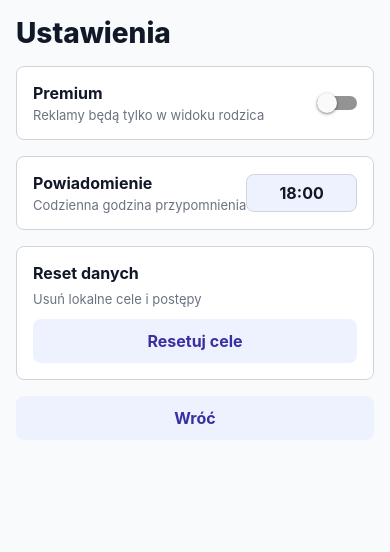
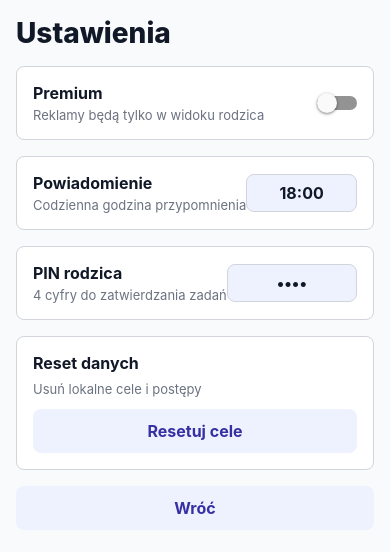
Before and after one commit to rciesielski3/unpeeky, a React Native app: screen / in a window 390 px wide. Both pictures are taken after a click on the button "Ustawienia". Shown: the top 552 px of the page. Built offline with nearby package versions, Linux system fonts and the light colour scheme.

Commit message:
feat: require parent pin for task approval

```diff
--- a/App.tsx
+++ b/App.tsx
@@ -126,6 +126,7 @@ export default function App() {
             onApproveTask={() => handleCompleteTask(activeGoal.id)}
             onBack={() => setRoute("goals")}
             onOpenChildView={() => setRoute("child")}
+            parentPin={settings.parentPin}
           />
         ) : null}
         {route === "child" && activeGoal ? (
--- a/src/domain/goal.ts
+++ b/src/domain/goal.ts
@@ -24,12 +24,14 @@ export type AppSettings = {
   isPremium: boolean;
   notificationTime: string;
   childName: string;
+  parentPin: string;
 };
 
 export const DEFAULT_APP_SETTINGS: AppSettings = {
   isPremium: false,
   notificationTime: "18:00",
-  childName: ""
+  childName: "",
+  parentPin: "1234"
 };
 
 export type GoalDraft = Pick<Goal, "childName" | "rewardName" | "imageUri" | "totalTasks" | "avatarId">;
--- a/src/i18n/strings.ts
+++ b/src/i18n/strings.ts
@@ -34,6 +34,10 @@ export const strings = {
   approveTask: {
     title: "Zatwierdź zadanie",
     subtitle: "Rodzic potwierdza postęp",
+    pinTitle: "PIN rodzica",
+    pinMeta: "Wpisz PIN, żeby zatwierdzić zadanie",
+    pinPlaceholder: "0000",
+    pinError: "PIN jest niepoprawny.",
     progress: (completedTasks: number, totalTasks: number) => `${completedTasks} z ${totalTasks} zadań`,
     remaining: (remainingTasks: number) => `Zostało ${remainingTasks}`,
     approveButton: "Zatwierdź zadanie",
@@ -60,6 +64,10 @@ export const strings = {
     notificationMeta: "Codzienna godzina przypomnienia",
     notificationTimePlaceholder: "HH:MM",
     notificationTimeError: "Wpisz godzinę w formacie HH:MM.",
+    parentPinTitle: "PIN rodzica",
+    parentPinMeta: "4 cyfry do zatwierdzania zadań",
+    parentPinPlaceholder: "1234",
+    parentPinError: "PIN musi mieć dokładnie 4 cyfry.",
     resetTitle: "Reset danych",
     resetMeta: "Usuń lokalne cele i postępy",
     resetButton: "Resetuj cele",
--- a/src/screens/ApproveTaskScreen.tsx
+++ b/src/screens/ApproveTaskScreen.tsx
@@ -1,4 +1,5 @@
-import { Image, StyleSheet, Text, View } from "react-native";
+import { useState } from "react";
+import { Image, StyleSheet, Text, TextInput, View } from "react-native";
 
 import { AvatarBadge } from "../components/AvatarBadge";
 import { Button } from "../components/Button";
@@ -13,11 +14,14 @@ type ApproveTaskScreenProps = {
   onApproveTask: () => void;
   onBack: () => void;
   onOpenChildView: () => void;
+  parentPin: string;
 };
 
-export function ApproveTaskScreen({ goal, onApproveTask, onBack, onOpenChildView }: ApproveTaskScreenProps) {
+export function ApproveTaskScreen({ goal, onApproveTask, onBack, onOpenChildView, parentPin }: ApproveTaskScreenProps) {
+  const [pinDraft, setPinDraft] = useState("");
   const isComplete = goal.completed;
   const remainingTasks = Math.max(0, goal.totalTasks - goal.completedTasks);
+  const canApprove = !isComplete && pinDraft === parentPin;
 
   return (
     <View style={styles.screen}>
@@ -48,9 +52,30 @@ export function ApproveTaskScreen({ goal, onApproveTask, onBack, onOpenChildView
         {!isComplete && <Text style={styles.remainingText}>{strings.approveTask.remaining(remainingTasks)}</Text>}
       </View>
 
+      {!isComplete ? (
+        <View style={styles.pinBlock}>
+          <View>
+            <Text style={styles.pinTitle}>{strings.approveTask.pinTitle}</Text>
+            <Text style={styles.pinMeta}>{strings.approveTask.pinMeta}</Text>
+          </View>
+          <TextInput
+            keyboardType="number-pad"
+            maxLength={4}
+            onChangeText={(text) => setPinDraft(text.replace(/\D/g, "").slice(0, 4))}
+            placeholder={strings.approveTask.pinPlaceholder}
+            secureTextEntry
+            style={[styles.pinInput, pinDraft.length === 4 && !canApprove && styles.invalidPinInput]}
+            value={pinDraft}
+          />
+          {pinDraft.length === 4 && !canApprove ? (
+            <Text style={styles.errorText}>{strings.approveTask.pinError}</Text>
+          ) : null}
+        </View>
+      ) : null}
+
       <View style={styles.actions}>
         <Button
-          disabled={isComplete}
+          disabled={!canApprove}
           label={isComplete ? strings.approveTask.completeButton : strings.approveTask.approveButton}
           onPress={onApproveTask}
           variant="secondary"
@@ -129,6 +154,44 @@ const styles = StyleSheet.create({
     color: colors.textMuted,
     fontSize: 14
   },
+  pinBlock: {
+    backgroundColor: colors.surface,
+    borderColor: colors.border,
+    borderRadius: 8,
+    borderWidth: 1,
+    gap: spacing.sm,
+    padding: spacing.lg
+  },
+  pinTitle: {
+    color: colors.text,
+    fontSize: 16,
+    fontWeight: "700"
+  },
+  pinMeta: {
+    color: colors.textMuted,
+    fontSize: 13,
+    marginTop: spacing.xs
+  },
+  pinInput: {
+    backgroundColor: colors.surfaceMuted,
+    borderColor: colors.border,
+    borderRadius: 8,
+    borderWidth: 1,
+    color: colors.text,
+    fontSize: 20,
+    fontWeight: "800",
+    letterSpacing: 4,
+    paddingHorizontal: spacing.md,
+    paddingVertical: spacing.sm,
+    textAlign: "center"
+  },
+  invalidPinInput: {
+    borderColor: colors.warning
+  },
+  errorText: {
+    color: colors.warning,
+    fontSize: 13
+  },
   actions: {
     gap: spacing.sm,
     marginTop: "auto"
--- a/src/screens/SettingsScreen.tsx
+++ b/src/screens/SettingsScreen.tsx
@@ -16,12 +16,18 @@ type SettingsScreenProps = {
 
 export function SettingsScreen({ onBack, onResetGoals, onSettingsChange, settings }: SettingsScreenProps) {
   const [notificationTimeDraft, setNotificationTimeDraft] = useState(settings.notificationTime);
+  const [parentPinDraft, setParentPinDraft] = useState(settings.parentPin);
   const [notificationMessage, setNotificationMessage] = useState<string | null>(null);
   const isNotificationTimeValid = parseNotificationTime(notificationTimeDraft) !== null;
+  const isParentPinValid = /^\d{4}$/.test(parentPinDraft);
 
   useEffect(() => {
     setNotificationTimeDraft(settings.notificationTime);
   }, [settings.notificationTime]);
+
+  useEffect(() => {
+    setParentPinDraft(settings.parentPin);
+  }, [settings.parentPin]);
 
   function updateSettings(nextSettings: Partial<AppSettings>) {
     onSettingsChange({
@@ -41,6 +47,15 @@ export function SettingsScreen({ onBack, onResetGoals, onSettingsChange, setting
 
     setNotificationTimeDraft(settings.notificationTime);
     setNotificationMessage(null);
+  }
+
+  function handleParentPinBlur() {
+    if (isParentPinValid) {
+      updateSettings({ parentPin: parentPinDraft });
+      return;
+    }
+
+    setParentPinDraft(settings.parentPin);
   }
 
   return (
@@ -75,6 +90,24 @@ export function SettingsScreen({ onBack, onResetGoals, onSettingsChange, setting
       </View>
       {!isNotificationTimeValid ? <Text style={styles.errorText}>{strings.settings.notificationTimeError}</Text> : null}
       {notificationMessage ? <Text style={styles.statusText}>{notificationMessage}</Text> : null}
+
+      <View style={styles.row}>
+        <View>
+          <Text style={styles.rowTitle}>{strings.settings.parentPinTitle}</Text>
+          <Text style={styles.rowMeta}>{strings.settings.parentPinMeta}</Text>
+        </View>
+        <TextInput
+          keyboardType="number-pad"
+          maxLength={4}
+          onBlur={handleParentPinBlur}
+          onChangeText={(text) => setParentPinDraft(text.replace(/\D/g, "").slice(0, 4))}
+          placeholder={strings.settings.parentPinPlaceholder}
+          secureTextEntry
+          style={[styles.timeInput, !isParentPinValid && styles.invalidTimeInput]}
+          value={parentPinDraft}
+        />
+      </View>
+      {!isParentPinValid ? <Text style={styles.errorText}>{strings.settings.parentPinError}</Text> : null}
 
       <View style={styles.resetRow}>
         <View style={styles.resetCopy}>
```
Also changed, not shown: 1 other file (tests, documents, lock files or other folders).
